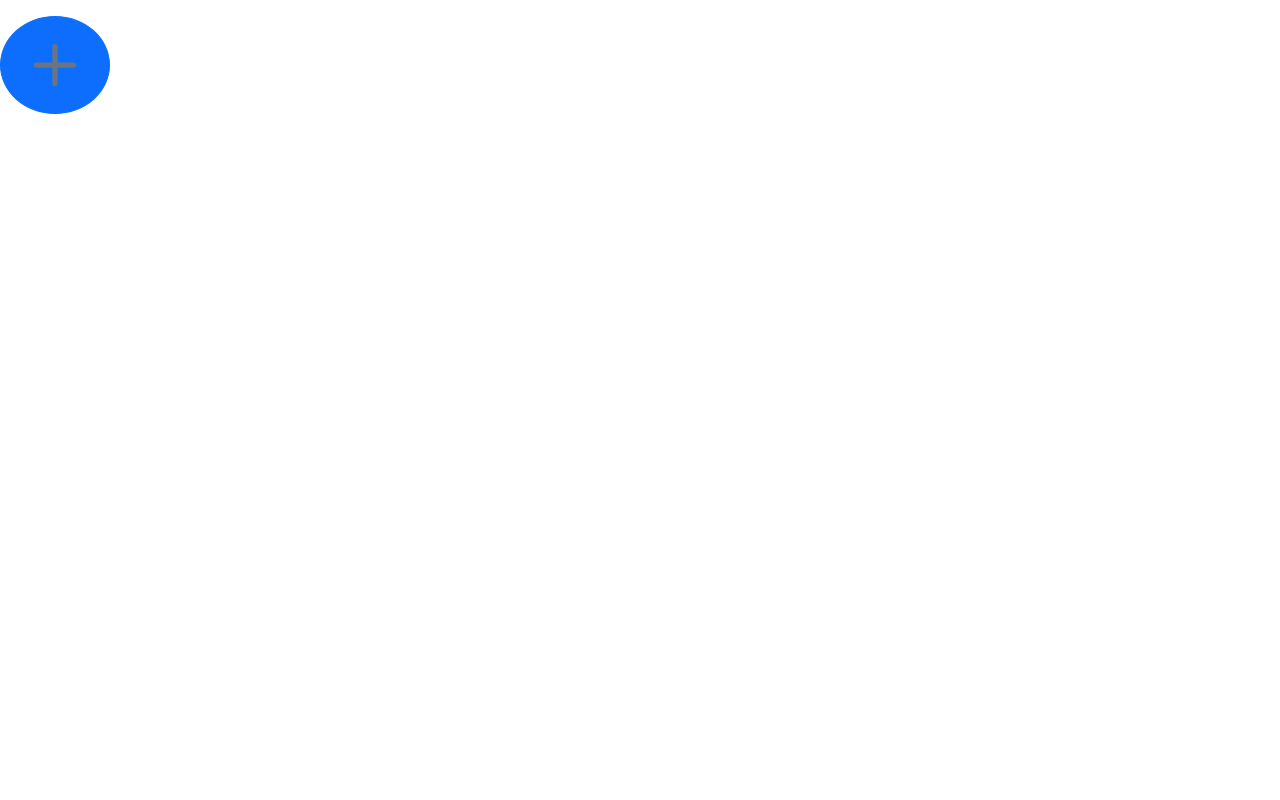
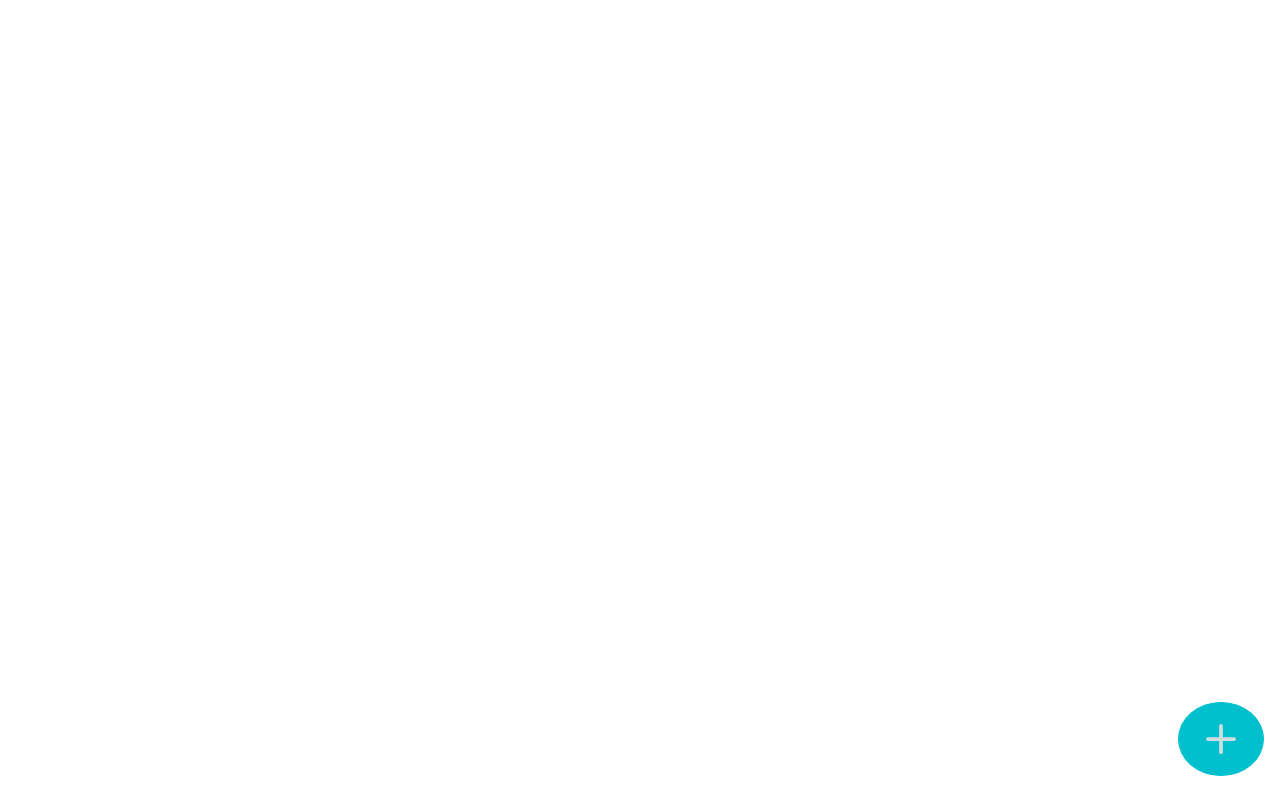
Before and after one commit to erica-francine/Speedometro, a plain HTML site: page index.html in a window 1280 px wide. Drawn offline with nearby package versions, Linux system fonts and the light colour scheme.

Commit message:
Definindo posição do botão New Ride

```diff
--- a/index.html
+++ b/index.html
@@ -14,20 +14,25 @@
 </head>
 
 <body>
-    <ul id="rides">
+    <div class="d-flex flex-column justify-content-between vh-100" >
+        <ul id="rides" class="list-group list-group-flush">
 
 
-    </ul>
+        </ul>
 
-    <a href="./speed.html" class="btn btn-primary rounded-circle ">
+        <a href="./speed.html" class="btn btn-primary rounded-circle align-self-end mb-4 me-3">
 
-        <svg xmlns="http://www.w3.org/2000/svg" width="84" height="84" fill="currentColor" class="bi bi-plus text-secondary" viewBox="0 0 16 16">
-            <path d="M8 4a.5.5 0 0 1 .5.5v3h3a.5.5 0 0 1 0 1h-3v3a.5.5 0 0 1-1 0v-3h-3a.5.5 0 0 1 0-1h3v-3A.5.5 0 0 1 8 4z"/>
-          </svg>
-    </a>
+            <svg xmlns="http://www.w3.org/2000/svg" width="60" height="60" fill="currentColor"
+                class="bi bi-plus text-secondary" viewBox="0 0 16 16">
+                <path
+                    d="M8 4a.5.5 0 0 1 .5.5v3h3a.5.5 0 0 1 0 1h-3v3a.5.5 0 0 1-1 0v-3h-3a.5.5 0 0 1 0-1h3v-3A.5.5 0 0 1 8 4z" />
+            </svg>
+        </a>
+    </div>
 
     <script src="storage.js"></script>
     <script src="index.js"></script>
+
 </body>
 
 </html>
--- a/style.css
+++ b/style.css
@@ -1,21 +1,25 @@
-.button{
+.button {
     font-size: 26px;
     font-weight: 500;
 }
 
 .btn-primary {
     --bs-btn-color: #fff;
-    --bs-btn-bg: #0d6efd;
-    --bs-btn-border-color: #0d6efd;
+    --bs-btn-bg: #01c0cd;
+    --bs-btn-border-color: #01c0cd;
     --bs-btn-hover-color: #fff;
-    --bs-btn-hover-bg: #0b5ed7;
-    --bs-btn-hover-border-color: #0a58ca;
-    --bs-btn-focus-shadow-rgb: 49,132,253;
+    --bs-btn-hover-bg: #00818a;
+    --bs-btn-hover-border-color: #00818a;
+    --bs-btn-focus-shadow-rgb: 49, 132, 253;
     --bs-btn-active-color: #fff;
-    --bs-btn-active-bg: #0a58ca;
-    --bs-btn-active-border-color: #0a53be;
+    --bs-btn-active-bg: #01c0cd;
+    --bs-btn-active-border-color: #01c0cd;
     --bs-btn-active-shadow: inset 0 3px 5px rgba(0, 0, 0, 0.125);
     --bs-btn-disabled-color: #fff;
-    --bs-btn-disabled-bg: #0d6efd;
-    --bs-btn-disabled-border-color: #0d6efd;
+    --bs-btn-disabled-bg: #01c0cd;
+    --bs-btn-disabled-border-color: #01c0cd;
 }
+
+:root,[data-bs-theme=light] {
+    --bs-secondary-rgb: 206, 221, 221;
+}
```
